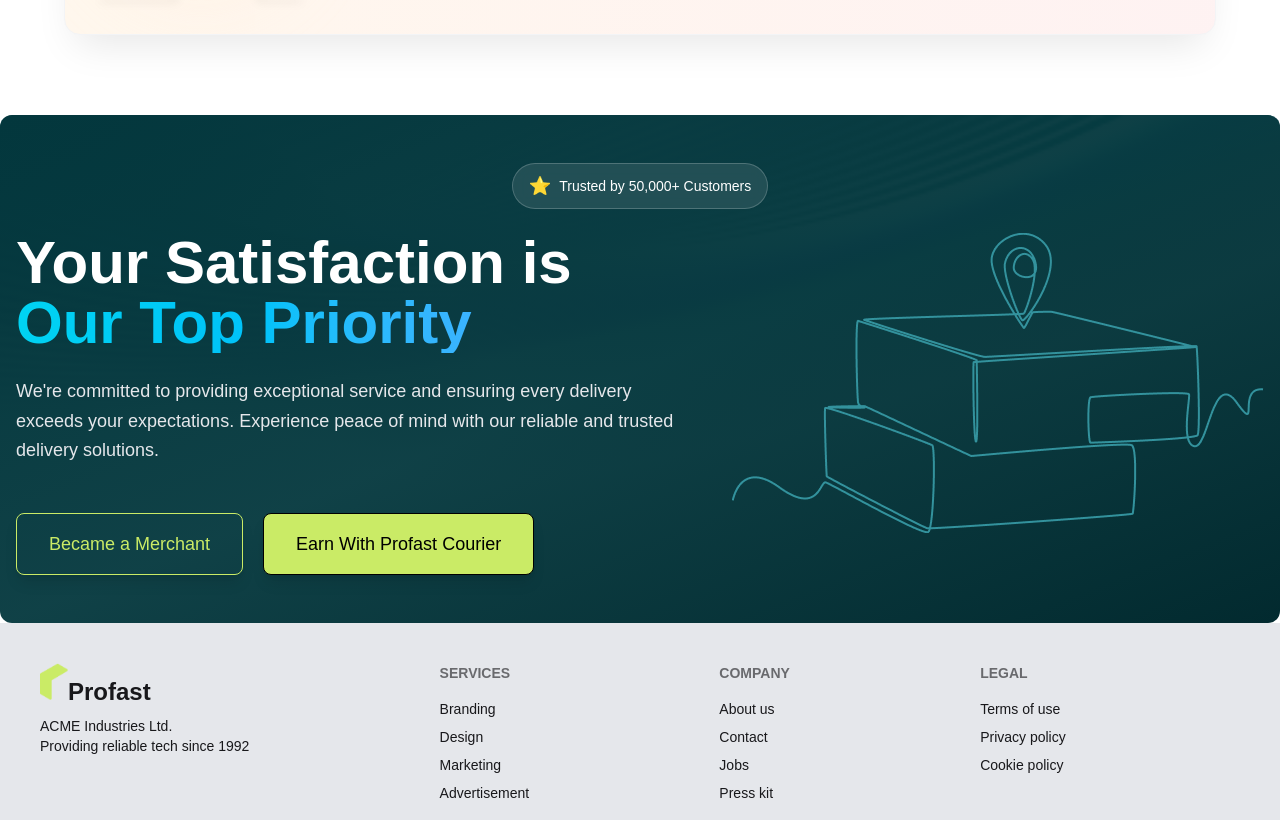
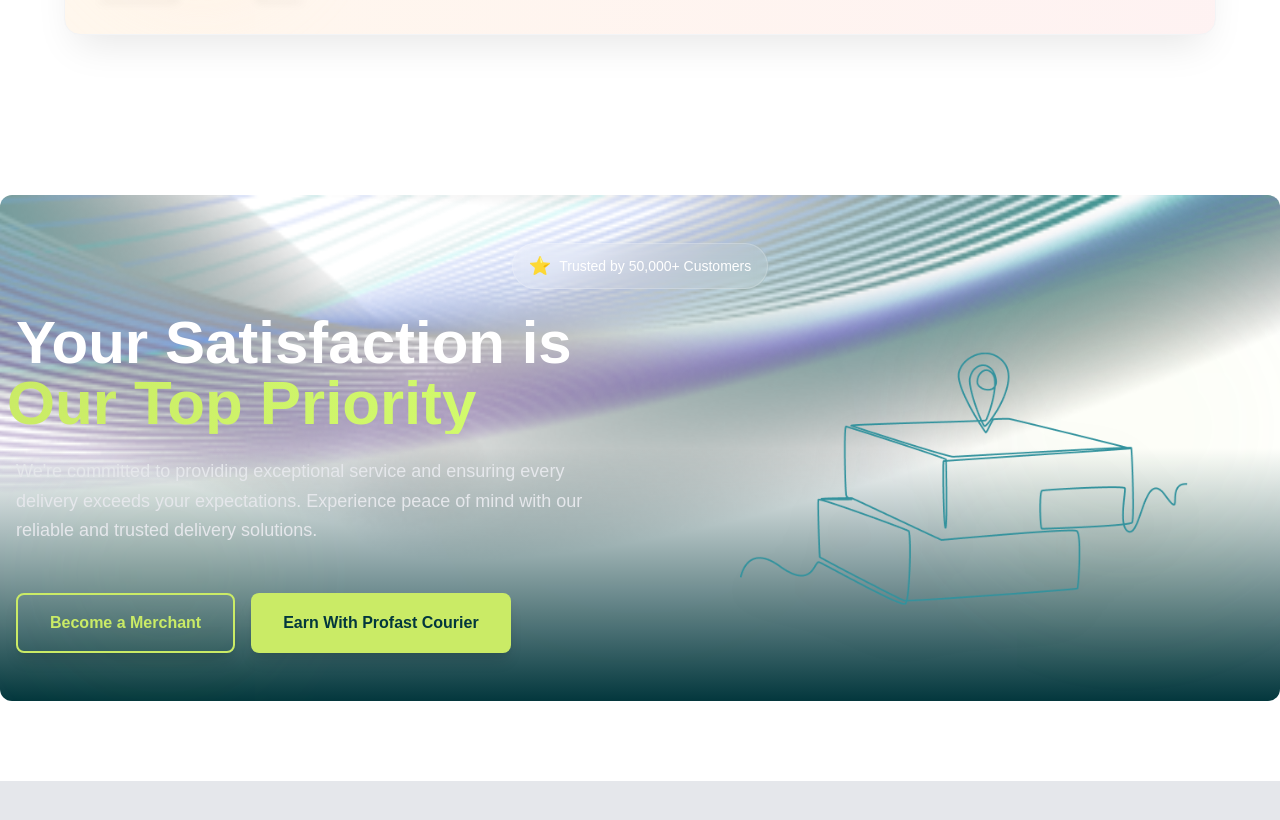
Before and after one commit to xunaiet-faruk/Parcel-Tracking-System, a Next.js app: page / in a window 1280 px wide. Shown: the part 3946-4766 px from the top of the page. Built offline with nearby package versions, Linux system fonts and the light colour scheme.

Commit message:
awwsome satisfaction section

```diff
--- a/src/app/components/Homepage/Satisfaction.jsx
+++ b/src/app/components/Homepage/Satisfaction.jsx
@@ -6,7 +6,6 @@
     const sectionRef = useRef(null);
     const isInView = useInView(sectionRef, { once: false, amount: 0.3 });
 
-    // Statistics data
     const stats = [
         { number: "99.9%", label: "Delivery Success Rate", icon: "📦" },
         { number: "50K+", label: "Happy Customers", icon: "😊" },
@@ -14,85 +13,306 @@
         { number: "15min", label: "Average Response", icon: "⚡" }
     ];
 
+    const containerVariants = {
+        hidden: { opacity: 0 },
+        visible: {
+            opacity: 1,
+            transition: {
+                staggerChildren: 0.2,
+                delayChildren: 0.1
+            }
+        }
+    };
+
+    const itemVariants = {
+        hidden: { opacity: 0, y: 50 },
+        visible: {
+            opacity: 1,
+            y: 0,
+            transition: {
+                type: "spring",
+                stiffness: 100,
+                damping: 12
+            }
+        }
+    };
+
+    const badgeVariants = {
+        hidden: { opacity: 0, scale: 0.8, y: -20 },
+        visible: {
+            opacity: 1,
+            scale: 1,
+            y: 0,
+            transition: {
+                type: "spring",
+                stiffness: 200,
+                damping: 15,
+                delay: 0.2
+            }
+        }
+    };
+
+    const headingVariants = {
+        hidden: { opacity: 0, x: -50 },
+        visible: {
+            opacity: 1,
+            x: 0,
+            transition: {
+                type: "spring",
+                stiffness: 100,
+                damping: 12,
+                delay: 0.3
+            }
+        }
+    };
+
+    const descriptionVariants = {
+        hidden: { opacity: 0, x: -30 },
+        visible: {
+            opacity: 1,
+            x: 0,
+            transition: {
+                duration: 0.6,
+                delay: 0.4
+            }
+        }
+    };
+
+    const buttonContainerVariants = {
+        hidden: { opacity: 0 },
+        visible: {
+            opacity: 1,
+            transition: {
+                staggerChildren: 0.15,
+                delayChildren: 0.5
+            }
+        }
+    };
+
+    const buttonVariants = {
+        hidden: { opacity: 0, y: 20, scale: 0.9 },
+        visible: {
+            opacity: 1,
+            y: 0,
+            scale: 1,
+            transition: {
+                type: "spring",
+                stiffness: 150,
+                damping: 12
+            }
+        }
+    };
+
+    const imageVariants = {
+        hidden: { opacity: 0, x: 100, rotate: 10 },
+        visible: {
+            opacity: 1,
+            x: 0,
+            rotate: 0,
+            transition: {
+                type: "spring",
+                stiffness: 80,
+                damping: 10,
+                delay: 0.6
+            }
+        }
+    };
+
+    const floatVariants = {
+        animate: {
+            y: [0, -15, 0],
+            transition: {
+                duration: 3,
+                repeat: Infinity,
+                ease: "easeInOut"
+            }
+        }
+    };
+
+    const pulseVariants = {
+        animate: {
+            scale: [1, 1.05, 1],
+            transition: {
+                duration: 2,
+                repeat: Infinity,
+                ease: "easeInOut"
+            }
+        }
+    };
+
     return (
-        <div className="relative overflow-hidden rounded-xl">
-            {/* Background Image with Overlay */}
+        <div className="relative overflow-hidden rounded-xl my-20">
             <div
                 className="absolute inset-0 bg-cover bg-center bg-fixed"
                 style={{
                     backgroundImage: "url('/assets/be-a-merchant-bg.png')",
-                    backgroundBlendMode: "overlay"
+                    backgroundSize: "cover",
+                    backgroundPosition: "center",
+                    backgroundRepeat: "no-repeat"
                 }}
             />
 
-            {/* Dark Overlay with Gradient */}
-            <div className="absolute inset-0 bg-gradient-to-br from-[#03373d] via-[#03373d]/95 to-[#022a2f]" />
+            <div className="absolute inset-0 bg-gradient-to-t from-[#03373d] via-[#03373d]/140 to-transparent" />
 
-            {/* Content */}
             <motion.div
                 ref={sectionRef}
-                initial={{ opacity: 0 }}
-                animate={isInView ? { opacity: 1 } : { opacity: 0 }}
-                transition={{ duration: 0.8 }}
+                initial="hidden"
+                animate={isInView ? "visible" : "hidden"}
+                variants={containerVariants}
                 className="relative z-10 py-24 md:py-12 px-4"
             >
                 <div className="max-w-7xl mx-auto">
-                    {/* Top Badge */}
                     <motion.div
-                        initial={{ opacity: 0, y: -20 }}
-                        animate={isInView ? { opacity: 1, y: 0 } : { opacity: 0, y: -20 }}
-                        transition={{ delay: 0.2, duration: 0.5 }}
+                        variants={badgeVariants}
                         className="flex justify-center mb-6"
                     >
-                        <div className="inline-flex items-center gap-2 px-4 py-2 bg-white/10 backdrop-blur-sm rounded-full border border-white/20">
-                            <span className="text-yellow-400 text-lg">⭐</span>
+                        <motion.div
+                            whileHover={{ scale: 1.05 }}
+                            className="inline-flex items-center gap-2 px-4 py-2 bg-white/10 backdrop-blur-sm rounded-full border border-white/20"
+                        >
+                            <motion.span
+                                animate={{ rotate: [0, 10, -10, 0] }}
+                                transition={{ duration: 0.5, delay: 0.8, repeat: 1 }}
+                                className="text-yellow-400 text-lg"
+                            >
+                                ⭐
+                            </motion.span>
                             <span className="text-white text-sm font-medium">Trusted by 50,000+ Customers</span>
-                        </div>
+                        </motion.div>
                     </motion.div>
 
-                  <div className="flex justify-between">
-                    <div>
-                            {/* Main Heading */}
+                    <div className="flex justify-between items-center gap-12 flex-col md:flex-row">
+                        <motion.div
+                            variants={itemVariants}
+                            className="flex-1"
+                        >
                             <motion.h2
-                                initial={{ opacity: 0, y: 30 }}
-                                animate={isInView ? { opacity: 1, y: 0 } : { opacity: 0, y: 30 }}
-                                transition={{ delay: 0.3, duration: 0.6 }}
-                                className="text-4xl md:text-5xl lg:text-6xl font-bold text-white  mb-6"
+                                variants={headingVariants}
+                                className="text-4xl md:text-5xl lg:text-6xl font-bold text-white mb-6"
                             >
                                 Your Satisfaction is
-                                <span className="block text-transparent bg-clip-text bg-gradient-to-r from-cyan-400 to-blue-400">
+                                <motion.span
+                                    variants={pulseVariants}
+                                    animate="animate"
+                                    className="block bg-gradient-to-r from-[#caeb66] to-[#d4ff6e] bg-clip-text text-transparent"
+                                >
                                     Our Top Priority
-                                </span>
+                                </motion.span>
                             </motion.h2>
 
-                            {/* Description */}
                             <motion.p
-                                initial={{ opacity: 0, y: 30 }}
-                                animate={isInView ? { opacity: 1, y: 0 } : { opacity: 0, y: 30 }}
-                                transition={{ delay: 0.4, duration: 0.6 }}
-                                className="text-gray-200  max-w-2xl mx-auto mb-12 text-lg leading-relaxed"
+                                variants={descriptionVariants}
+                                className="text-gray-200 max-w-2xl mb-12 text-lg leading-relaxed"
                             >
                                 We're committed to providing exceptional service and ensuring
                                 every delivery exceeds your expectations. Experience peace of mind
                                 with our reliable and trusted delivery solutions.
                             </motion.p>
 
+                            <motion.div
+                                variants={buttonContainerVariants}
+                                className="flex flex-wrap gap-4"
+                            >
+                                <motion.button
+                                    variants={buttonVariants}
+                                    whileHover={{
+                                        scale: 1.08,
+                                        boxShadow: "0 10px 25px -5px rgba(202, 235, 102, 0.3)",
+                                        transition: { type: "spring", stiffness: 400 }
+                                    }}
+                                    whileTap={{ scale: 0.95 }}
+                                    className="cursor-pointer px-8 py-4 border-2 border-[#caeb66] text-[#caeb66] rounded-lg shadow-lg hover:bg-[#caeb66] hover:text-[#03373d] transition-all duration-300 font-semibold relative overflow-hidden group"
+                                >
+                                    <motion.span
+                                        className="absolute inset-0 bg-[#caeb66]"
+                                        initial={{ x: "-100%" }}
+                                        whileHover={{ x: 0 }}
+                                        transition={{ duration: 0.3 }}
+                                    />
+                                    <span className="relative z-10">Become a Merchant</span>
+                                </motion.button>
 
+                                <motion.button
+                                    variants={buttonVariants}
+                                    whileHover={{
+                                        scale: 1.08,
+                                        boxShadow: "0 10px 25px -5px rgba(202, 235, 102, 0.5)",
+                                        transition: { type: "spring", stiffness: 400 }
+                                    }}
+                                    whileTap={{ scale: 0.95 }}
+                                    className="cursor-pointer px-8 py-4 bg-[#caeb66] text-[#03373d] rounded-lg shadow-lg hover:bg-[#d4ff6e] transition-all duration-300 font-semibold relative overflow-hidden group"
+                                >
+                                    <motion.span
+                                        className="absolute inset-0 bg-white"
+                                        initial={{ y: "100%" }}
+                                        whileHover={{ y: 0 }}
+                                        transition={{ duration: 0.3 }}
+                                    />
+                                    <span className="relative z-10">Earn With Profast Courier</span>
+                                </motion.button>
+                            </motion.div>
+                        </motion.div>
 
-                            {/* CTA Button */}
-                            <button className="cursor-pointer px-8 py-4 border border-[#caeb66] text-[#caeb66] rounded-lg mr-5 text-lg shadow-lg">Became a Merchant</button>
-                            <button className="cursor-pointer px-8 py-4 border bg-[#caeb66] text-black  rounded-lg text-lg shadow-lg">Earn With Profast Courier</button>
+                        <motion.div
+                            variants={imageVariants}
+                            className="flex-1 flex justify-center"
+                        >
+                            <motion.img
+                                variants={floatVariants}
+                                animate="animate"
+                                whileHover={{
+                                    scale: 1.05,
+                                    rotate: 5,
+                                    transition: { type: "spring", stiffness: 300 }
+                                }}
+                                className="w-full max-w-md h-auto object-contain drop-shadow-2xl"
+                                src="/assets/location-merchant.png"
+                                alt="Location of Merchant"
+                            />
+                        </motion.div>
                     </div>
-                    <div>
-                        <img className="w-full " src="/assets/location-merchant.png" alt="Location of Merchant" />
-                    </div>
-                  </div>
-
-
                 </div>
             </motion.div>
 
+            <motion.div
+                animate={{
+                    x: [0, 100, 0],
+                    opacity: [0.3, 0.6, 0.3],
+                }}
+                transition={{
+                    duration: 8,
+                    repeat: Infinity,
+                    ease: "linear"
+                }}
+                className="absolute bottom-0 left-0 w-64 h-64 bg-[#caeb66]/10 rounded-full blur-3xl pointer-events-none"
+            />
 
+            <motion.div
+                animate={{
+                    y: [0, -50, 0],
+                    x: [0, 50, 0],
+                    opacity: [0.2, 0.5, 0.2],
+                }}
+                transition={{
+                    duration: 10,
+                    repeat: Infinity,
+                    ease: "easeInOut"
+                }}
+                className="absolute top-20 right-0 w-96 h-96 bg-[#caeb66]/10 rounded-full blur-3xl pointer-events-none"
+            />
+
+            <motion.div
+                animate={{
+                    scale: [1, 1.2, 1],
+                    opacity: [0.1, 0.3, 0.1],
+                }}
+                transition={{
+                    duration: 6,
+                    repeat: Infinity,
+                    ease: "easeInOut"
+                }}
+                className="absolute top-1/2 left-1/2 transform -translate-x-1/2 -translate-y-1/2 w-[500px] h-[500px] bg-[#caeb66]/5 rounded-full blur-3xl pointer-events-none"
+            />
         </div>
     );
 };
```
